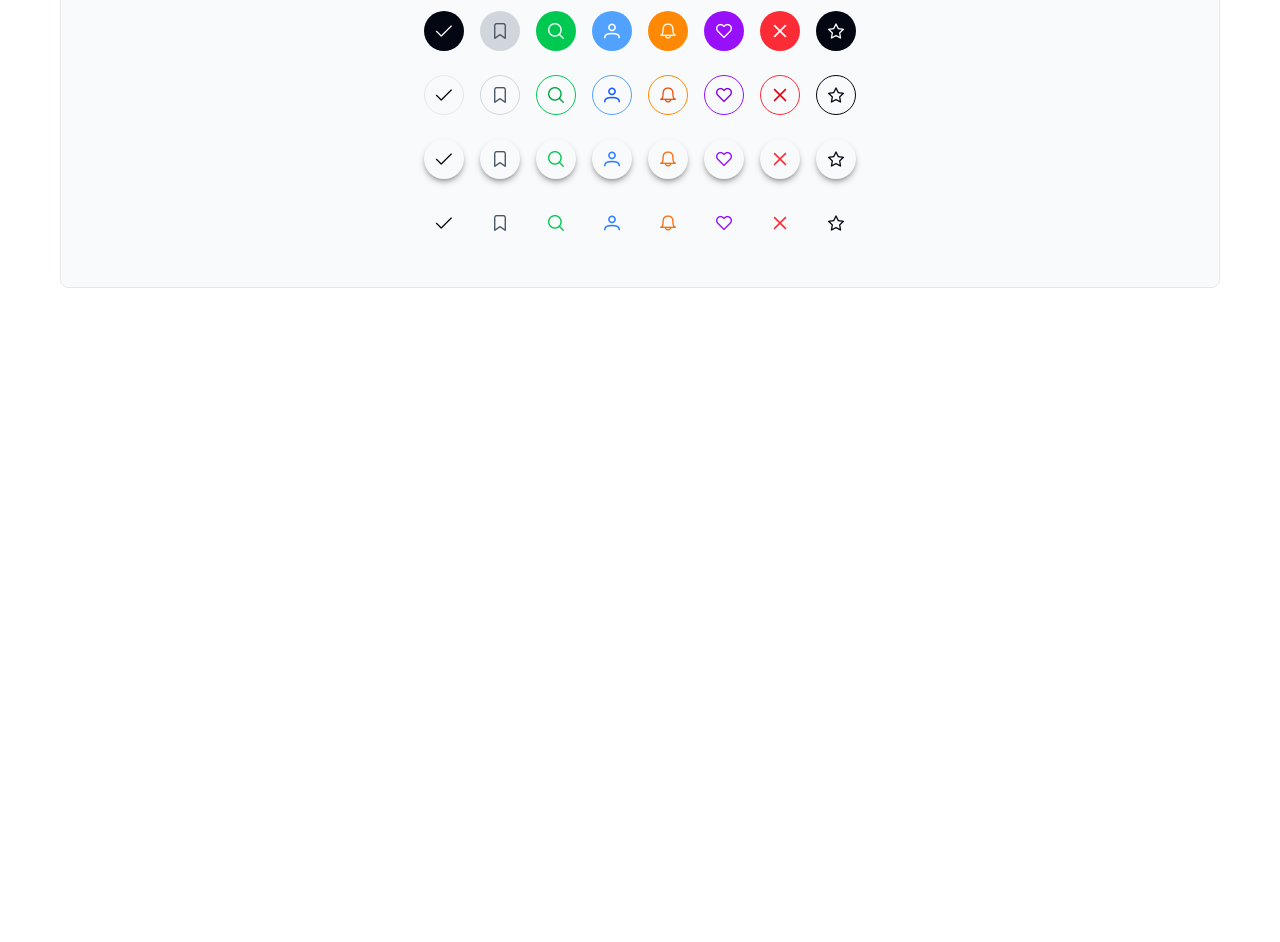
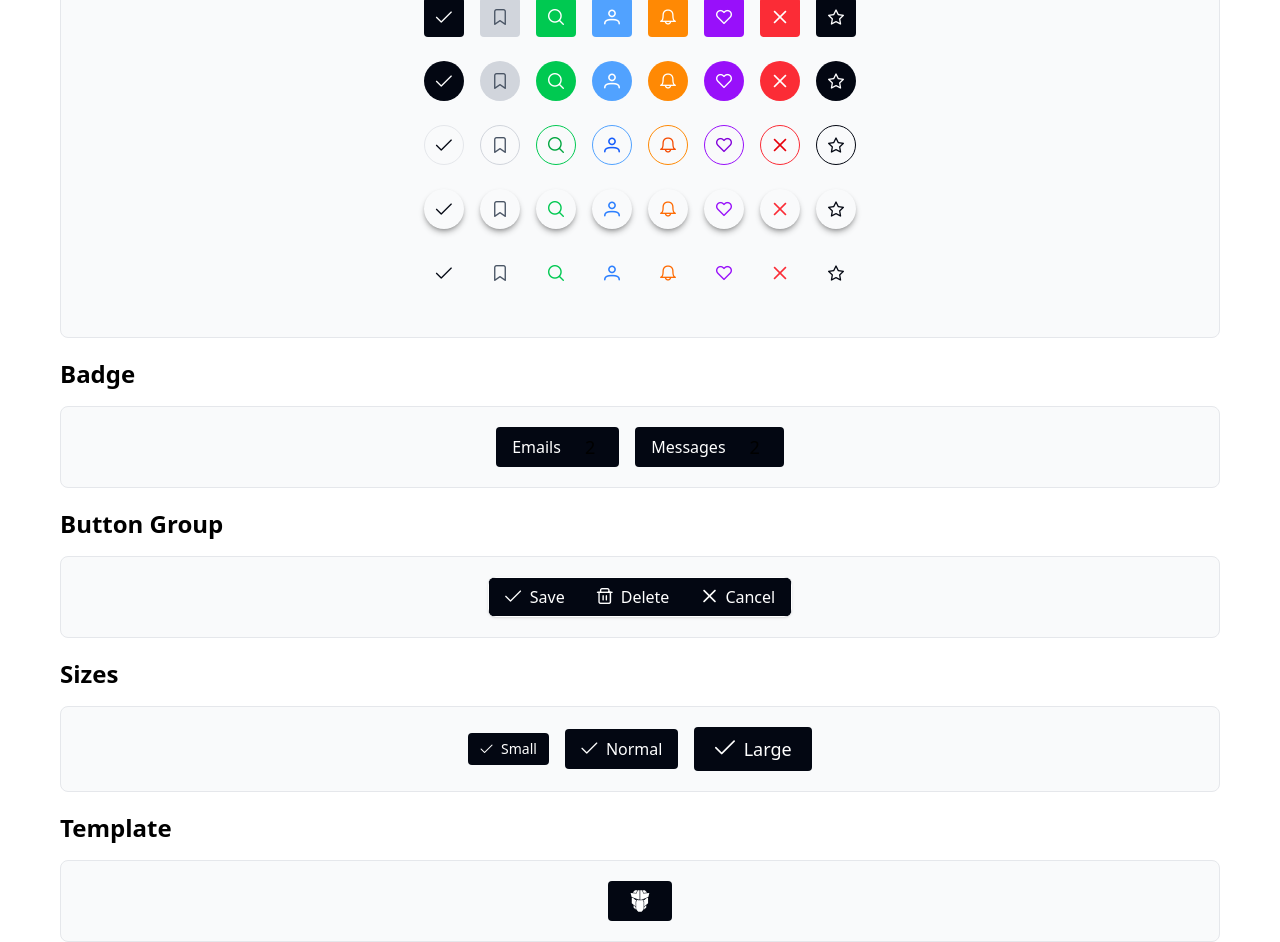
Before and after one commit to Leonardo-Gross/primevue-copy, a Vue app: page / in a window 1280 px wide. Shown: the part 1900-2842 px from the top of the page. Before the commit the page ends 2188 px from the top, so only its background shows below. Built offline with nearby package versions, Linux system fonts and the light colour scheme; the HTML template or start-up script is replaced by a standard one.

Commit message:
feat: add dynamic sizes, badges, button group, and custom template to buttons

```diff
--- a/src/App.vue
+++ b/src/App.vue
@@ -2,8 +2,12 @@
 import AButton from './components/AButton.vue';
 import { ref } from 'vue'
 
+import ButtonGroup from './components/ButtonGroup.vue';
 
 const loading = ref(false)
+const currentSize = ref<'small' | 'normal' | 'large'>('normal')
+const sizeOptions = ['small', 'normal', 'large'] as const
+
 
 const load = async () => {
   loading.value = true
@@ -148,57 +152,122 @@ const load = async () => {
     <div class="m-5">
       <h2 class="text-2xl font-bold mb-4">Icon Only</h2>
         <div class=" bg-gray-50 rounded-lg p-5 justify-center gap-4 border border-gray-200 border-solid">
-          <div class="flex justify-center gap-4 mb-6">
-            <AButton icon="pi pi-check" iconOnly severity="primary"/>
-            <AButton icon="pi pi-bookmark" iconOnly severity="secondary"/>
-            <AButton icon="pi pi-search" iconOnly severity="success"/>
-            <AButton icon="pi pi-user" iconOnly severity="info"/>
-            <AButton icon="pi pi-bell" iconOnly severity="warn"/>
-            <AButton icon="pi pi-heart" iconOnly severity="help"/>
-            <AButton icon="pi pi-times" iconOnly severity="danger"/>
-            <AButton icon="pi pi-star" iconOnly severity="contrast"/>
+          <div class="flex gap-2 mb-4 justify-center">
+            <button
+            v-for="option in sizeOptions"
+            :key="option"
+            @click="currentSize = option"
+            class="px-3 py-1 border rounded capitalize"
+            :class="{
+            'bg-gray-800 text-white': currentSize === option,
+            'bg-white text-gray-800': currentSize !== option
+        }"
+            >
+              {{ option }}
+            </button>
           </div>
           <div class="flex justify-center gap-4 mb-6">
-            <AButton icon="pi pi-check" iconOnly severity="primary" rounded/>
-            <AButton icon="pi pi-bookmark" iconOnly severity="secondary" rounded/>
-            <AButton icon="pi pi-search" iconOnly severity="success" rounded/>
-            <AButton icon="pi pi-user" iconOnly severity="info" rounded/>
-            <AButton icon="pi pi-bell" iconOnly severity="warn" rounded/>
-            <AButton icon="pi pi-heart" iconOnly severity="help" rounded/>
-            <AButton icon="pi pi-times" iconOnly severity="danger" rounded/>
-            <AButton icon="pi pi-star" iconOnly severity="contrast" rounded/>
+            <AButton icon="pi pi-check" :buttonSize="currentSize" severity="primary"/>
+            <AButton icon="pi pi-bookmark" :buttonSize="currentSize" severity="secondary"/>
+            <AButton icon="pi pi-search" :buttonSize="currentSize" severity="success"/>
+            <AButton icon="pi pi-user" :buttonSize="currentSize" severity="info"/>
+            <AButton icon="pi pi-bell" :buttonSize="currentSize" severity="warn"/>
+            <AButton icon="pi pi-heart" :buttonSize="currentSize" severity="help"/>
+            <AButton icon="pi pi-times" :buttonSize="currentSize" severity="danger"/>
+            <AButton icon="pi pi-star" :buttonSize="currentSize" severity="contrast"/>
           </div>
           <div class="flex justify-center gap-4 mb-6">
-            <AButton icon="pi pi-check" iconOnly severity="primary" rounded variant="outlined"/>
-            <AButton icon="pi pi-bookmark" iconOnly severity="secondary" rounded variant="outlined"/>
-            <AButton icon="pi pi-search" iconOnly severity="success" rounded variant="outlined"/>
-            <AButton icon="pi pi-user" iconOnly severity="info" rounded variant="outlined"/>
-            <AButton icon="pi pi-bell" iconOnly severity="warn" rounded variant="outlined"/>
-            <AButton icon="pi pi-heart" iconOnly severity="help" rounded variant="outlined"/>
-            <AButton icon="pi pi-times" iconOnly severity="danger" rounded variant="outlined"/>
-            <AButton icon="pi pi-star" iconOnly severity="contrast" rounded variant="outlined"/>
+            <AButton icon="pi pi-check" :buttonSize="currentSize" severity="primary" rounded/>
+            <AButton icon="pi pi-bookmark" :buttonSize="currentSize" severity="secondary" rounded/>
+            <AButton icon="pi pi-search" :buttonSize="currentSize" severity="success" rounded/>
+            <AButton icon="pi pi-user" :buttonSize="currentSize" severity="info" rounded/>
+            <AButton icon="pi pi-bell" :buttonSize="currentSize" severity="warn" rounded/>
+            <AButton icon="pi pi-heart" :buttonSize="currentSize" severity="help" rounded/>
+            <AButton icon="pi pi-times" :buttonSize="currentSize" severity="danger" rounded/>
+            <AButton icon="pi pi-star" :buttonSize="currentSize" severity="contrast" rounded/>
           </div>
           <div class="flex justify-center gap-4 mb-6">
-            <AButton icon="pi pi-check" iconOnly severity="primary" rounded raised variant="text"/>
-            <AButton icon="pi pi-bookmark" iconOnly severity="secondary" rounded raised variant="text"/>
-            <AButton icon="pi pi-search" iconOnly severity="success" rounded raised variant="text"/>
-            <AButton icon="pi pi-user" iconOnly severity="info" rounded raised variant="text"/>
-            <AButton icon="pi pi-bell" iconOnly severity="warn" rounded raised variant="text"/>
-            <AButton icon="pi pi-heart" iconOnly severity="help" rounded raised variant="text"/>
-            <AButton icon="pi pi-times" iconOnly severity="danger" rounded raised variant="text"/>
-            <AButton icon="pi pi-star" iconOnly severity="contrast" rounded raised variant="text"/>
+            <AButton icon="pi pi-check" :buttonSize="currentSize" severity="primary" rounded variant="outlined"/>
+            <AButton icon="pi pi-bookmark" :buttonSize="currentSize" severity="secondary" rounded variant="outlined"/>
+            <AButton icon="pi pi-search" :buttonSize="currentSize" severity="success" rounded variant="outlined"/>
+            <AButton icon="pi pi-user" :buttonSize="currentSize" severity="info" rounded variant="outlined"/>
+            <AButton icon="pi pi-bell" :buttonSize="currentSize" severity="warn" rounded variant="outlined"/>
+            <AButton icon="pi pi-heart" :buttonSize="currentSize" severity="help" rounded variant="outlined"/>
+            <AButton icon="pi pi-times" :buttonSize="currentSize" severity="danger" rounded variant="outlined"/>
+            <AButton icon="pi pi-star" :buttonSize="currentSize" severity="contrast" rounded variant="outlined"/>
           </div>
           <div class="flex justify-center gap-4 mb-6">
-            <AButton icon="pi pi-check" iconOnly severity="primary" rounded variant="text"/>
-            <AButton icon="pi pi-bookmark" iconOnly severity="secondary" rounded variant="text"/>
-            <AButton icon="pi pi-search" iconOnly severity="success" rounded variant="text"/>
-            <AButton icon="pi pi-user" iconOnly severity="info" rounded variant="text"/>
-            <AButton icon="pi pi-bell" iconOnly severity="warn" rounded variant="text"/>
-            <AButton icon="pi pi-heart" iconOnly severity="help" rounded variant="text"/>
-            <AButton icon="pi pi-times" iconOnly severity="danger" rounded variant="text"/>
-            <AButton icon="pi pi-star" iconOnly severity="contrast" rounded variant="text"/>
+            <AButton icon="pi pi-check" :buttonSize="currentSize" severity="primary" rounded raised variant="text"/>
+            <AButton icon="pi pi-bookmark" :buttonSize="currentSize" severity="secondary" rounded raised variant="text"/>
+            <AButton icon="pi pi-search" :buttonSize="currentSize" severity="success" rounded raised variant="text"/>
+            <AButton icon="pi pi-user" :buttonSize="currentSize" severity="info" rounded raised variant="text"/>
+            <AButton icon="pi pi-bell" :buttonSize="currentSize" severity="warn" rounded raised variant="text"/>
+            <AButton icon="pi pi-heart" :buttonSize="currentSize" severity="help" rounded raised variant="text"/>
+            <AButton icon="pi pi-times" :buttonSize="currentSize" severity="danger" rounded raised variant="text"/>
+            <AButton icon="pi pi-star" :buttonSize="currentSize" severity="contrast" rounded raised variant="text"/>
+          </div>
+          <div class="flex justify-center gap-4 mb-6">
+            <AButton icon="pi pi-check" :buttonSize="currentSize" severity="primary" rounded variant="text"/>
+            <AButton icon="pi pi-bookmark" :buttonSize="currentSize" severity="secondary" rounded variant="text"/>
+            <AButton icon="pi pi-search" :buttonSize="currentSize" severity="success" rounded variant="text"/>
+            <AButton icon="pi pi-user" :buttonSize="currentSize" severity="info" rounded variant="text"/>
+            <AButton icon="pi pi-bell" :buttonSize="currentSize" severity="warn" rounded variant="text"/>
+            <AButton icon="pi pi-heart" :buttonSize="currentSize" severity="help" rounded variant="text"/>
+            <AButton icon="pi pi-times" :buttonSize="currentSize" severity="danger" rounded variant="text"/>
+            <AButton icon="pi pi-star" :buttonSize="currentSize" severity="contrast" rounded variant="text"/>
           </div>
         </div>
     </div>
+
+    <div class=" m-5">
+      <h2 class="text-2xl font-bold mb-4">Badge</h2>
+      <div class="flex justify-center bg-gray-50 rounded-lg p-5 card gap-4 border border-gray-200 border-solid">
+        <AButton label="Emails" badge="2"/>
+        <AButton label="Messages" badge="2"/>
+      </div>
+    </div>
+    <div class=" m-5">
+      <h2 class="text-2xl font-bold mb-4">Button Group</h2>
+      <div class="flex justify-center bg-gray-50 rounded-lg p-5 card border border-gray-200 border-solid">
+        <ButtonGroup>
+          <AButton label="Save" icon="pi pi-check"/>
+          <AButton label="Delete" icon="pi pi-trash"/>
+          <AButton label="Cancel" icon="pi pi-times"/>
+        </ButtonGroup>
+      </div>
+    </div>
+    <div class=" m-5">
+      <h2 class="text-2xl font-bold mb-4">Sizes</h2>
+      <div class="flex justify-center items-center bg-gray-50 rounded-lg p-5 card gap-4 border border-gray-200 border-solid">
+        <AButton label="Small" icon="pi pi-check" buttonSize="small"/>
+        <AButton label="Normal" icon="pi pi-check"/>
+        <AButton label="Large" icon="pi pi-check" buttonSize="large"/>
+      </div>
+    </div>
+    <div class=" m-5">
+      <h2 class="text-2xl font-bold mb-4">Template</h2>
+      <div class="flex justify-center items-center bg-gray-50 rounded-lg p-5 card gap-4 border border-gray-200 border-solid">
+        <AButton >
+          <svg
+          viewBox="0 0 24 24"
+          fill="none"
+          xmlns="http://www.w3.org/2000/svg"
+          class="w-8 h-8 text-white"
+          >
+            <g id="SVGRepo_iconCarrier">
+              <path d="M15.36 11.33L14.26 11.08L15.12 12.3V16.09L18.05 13.65V9.5L16.7 9.98L15.36 11.33Z" fill="currentColor" />
+              <path d="M8.51999 11.33L7.16999 9.98L5.82999 9.5V13.65L8.75999 16.09V12.3L9.61999 11.08L8.51999 11.33Z" fill="currentColor" />
+              <path d="M13.16 11.45H10.72L10.11 11.08L9.13 12.55V18.05L9.86 19.14L10.72 20H13.16L14.02 19.14L14.75 18.05V12.55L13.77 11.08L13.16 11.45Z" fill="currentColor" />
+              <path d="M15.12 18.41L16.7 16.82V15.24L15.12 16.58V18.41Z" fill="currentColor" />
+              <path d="M7.17001 16.82L8.76001 18.41V16.58L7.17001 15.24V16.82Z" fill="currentColor" />
+              <path d="M11.08 10.96H11.7V4H10.35L9.38 6.31L4.97 5.95L5.71 9.01L10.96 10.96H11.08Z" fill="currentColor" />
+              <path d="M14.5 6.31L13.53 4H12.18V11H13L18.25 9L19 6L14.5 6.31Z" fill="currentColor" />
+              <path d="M17.32 5.71L15.6 4H13.89L14.75 5.95L17.32 5.71Z" fill="currentColor" />
+              <path d="M9.98 4H8.27L6.56 5.71L9.13 5.95L9.98 4Z" fill="currentColor" />
+            </g>
+          </svg>
+        </AButton>
+      </div>
+    </div>
   </div>
 </template>
--- /dev/null
+++ b/src/components/ButtonGroup.vue
@@ -0,0 +1,10 @@
+ <script setup lang="ts">
+import { provide } from 'vue';
+
+provide('inButtonGroup', true)
+</script>
+<template>
+  <div class="inline-flex rounded-lg overflow-hidden shadow-sm !border-0">
+    <slot/>
+  </div>
+</template>
```
